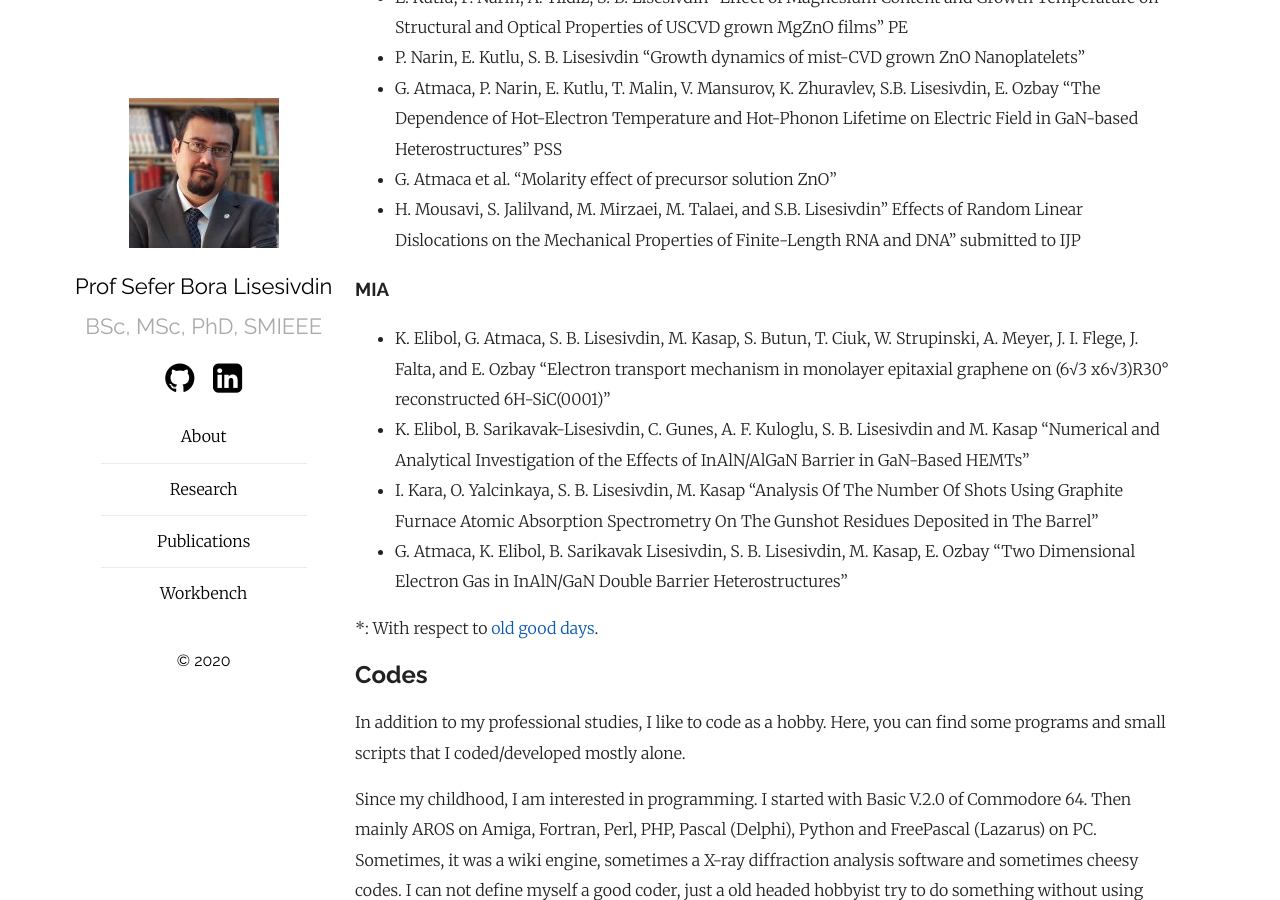
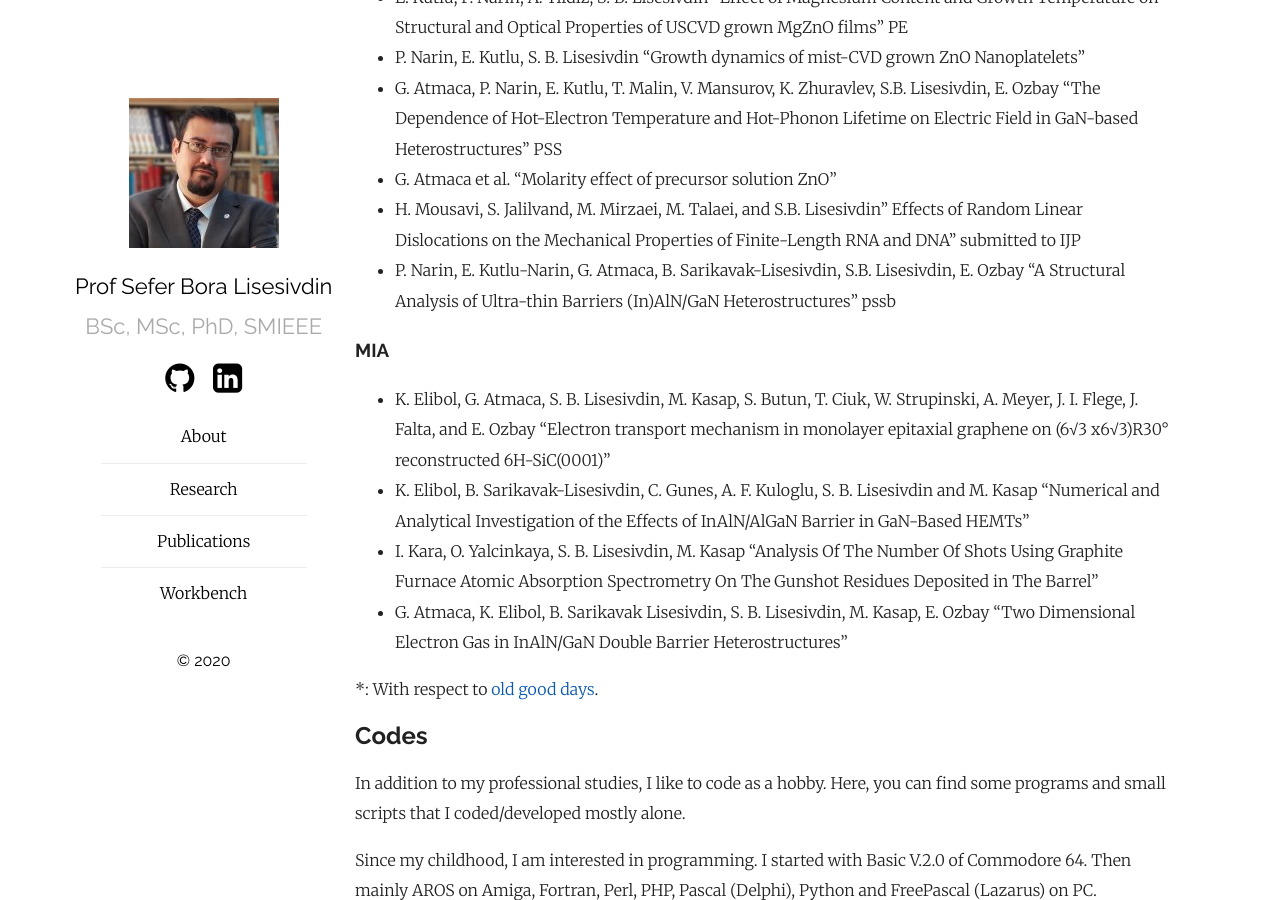
Before and after one commit to sblisesivdin/sblisesivdin.github.io, a Jekyll site: the page built from workbench.md, in a window 1280 px wide and 900 px high, scrolled down 906 px. Built offline with Jekyll 4.4.1, drawn with Linux system fonts in a browser that asks for light colours; our own code applies the rules of GitHub Pages for plain Markdown files.

Commit message:
Update workbench.md

```diff
--- a/workbench.md
+++ b/workbench.md
@@ -22,6 +22,7 @@ You can find published articles at the [Publications](publications.md).
 * G. Atmaca, P. Narin, E. Kutlu, T. Malin, V. Mansurov, K. Zhuravlev, S.B. Lisesivdin, E. Ozbay "The Dependence of Hot-Electron Temperature and Hot-Phonon Lifetime on Electric Field in GaN-based Heterostructures" PSS
 * G. Atmaca et al. "Molarity effect of precursor solution ZnO"
 * H. Mousavi, S. Jalilvand, M. Mirzaei, M. Talaei, and S.B. Lisesivdin" Effects of Random Linear Dislocations on the Mechanical Properties of Finite-Length RNA and DNA" submitted to IJP
+* P. Narin, E. Kutlu-Narin, G. Atmaca, B. Sarikavak-Lisesivdin, S.B. Lisesivdin, E. Ozbay "A Structural Analysis of Ultra-thin Barriers (In)AlN/GaN Heterostructures" pssb
 
 
 ### MIA
```
